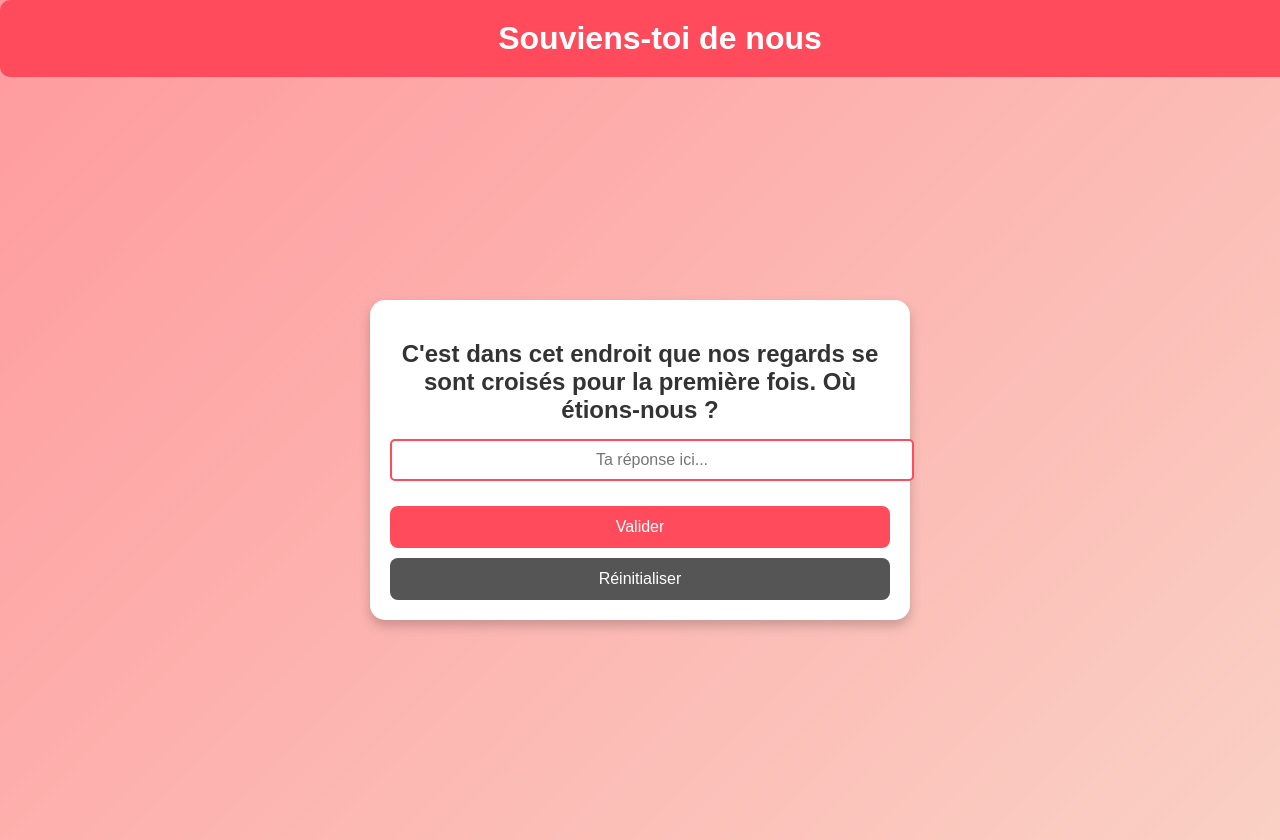
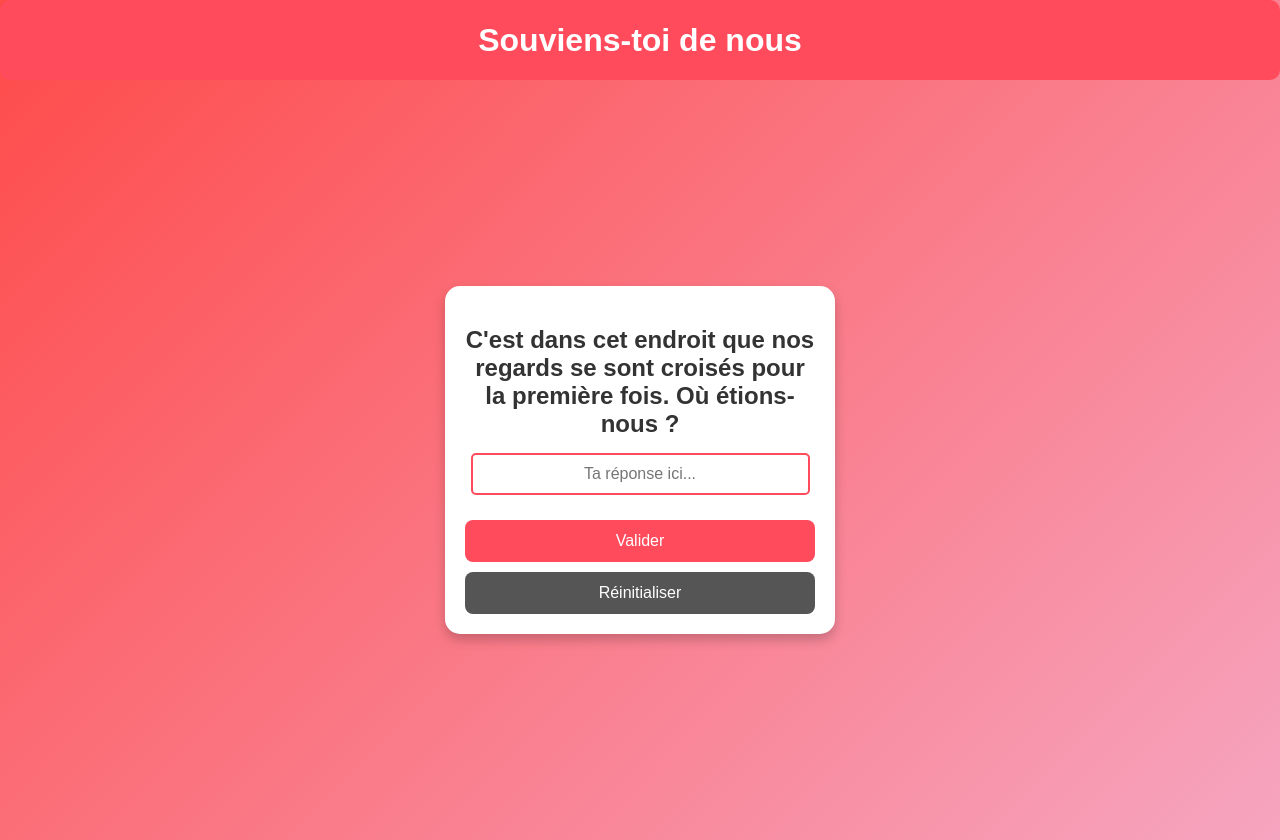
Before and after one commit to kermadihamza/enigme, a React (Create React App) app: page / in a window 1280 px wide. Built offline with nearby package versions, Linux system fonts and the light colour scheme.

Commit message:
adjust title

```diff
--- a/src/components/game.tsx
+++ b/src/components/game.tsx
@@ -25,12 +25,13 @@ const Container = styled.div`
   align-items: center;
   justify-content: center;
   min-height: 100vh;
-  background: linear-gradient(135deg, #ff9a9e 0%, #fad0c4 100%);
+  background: linear-gradient(135deg, #fe4a49 0%, #f6a5c0 100%);  // Dégradé de couleur comme Tinder
   font-family: 'Poppins', sans-serif;
   padding: 20px;
   color: #333;
   text-align: center;
 `;
+
 
 const Header = styled.header`
   width: 100%;
@@ -39,19 +40,24 @@ const Header = styled.header`
   color: white;
   font-size: 2rem;
   font-weight: bold;
-  text-align: center;
+  text-align: center; /* Centre le texte horizontalement */
   border-radius: 10px;
-  margin-bottom: 20px;
+  margin: 0; /* Évite toute marge par défaut */
   position: fixed;
   top: 0;
   left: 0;
   z-index: 10;
-  background-color: #ff4b5c;
+  display: flex;
+  justify-content: center; /* Centre le contenu horizontalement */
+  align-items: center; /* Centre le contenu verticalement */
+  height: 80px; /* Ajuste la hauteur si nécessaire */
+  box-sizing: border-box; /* Assure que padding et bordure ne modifient pas la largeur totale */
 `;
+
 
 const Section = styled.section`
   width: 100%;
-  max-width: 500px;
+  max-width: 350px;
   margin-top: 80px; /* Ajout d'un espacement pour le header fixe */
   padding: 20px;
   background: white;
@@ -63,7 +69,9 @@ const Title = styled.h1`
   font-size: 2rem;
   color: #ff4b5c;
   margin-bottom: 20px;
+  text-align: center;  /* Centrer le texte */
 `;
+
 
 const Question = styled.h2`
   font-size: 1.5rem;
@@ -72,7 +80,7 @@ const Question = styled.h2`
 `;
 
 const Input = styled.input`
-  width: 100%;
+  width: 90%;
   padding: 10px;
   font-size: 1rem;
   border: 2px solid #ff4b5c;
```
